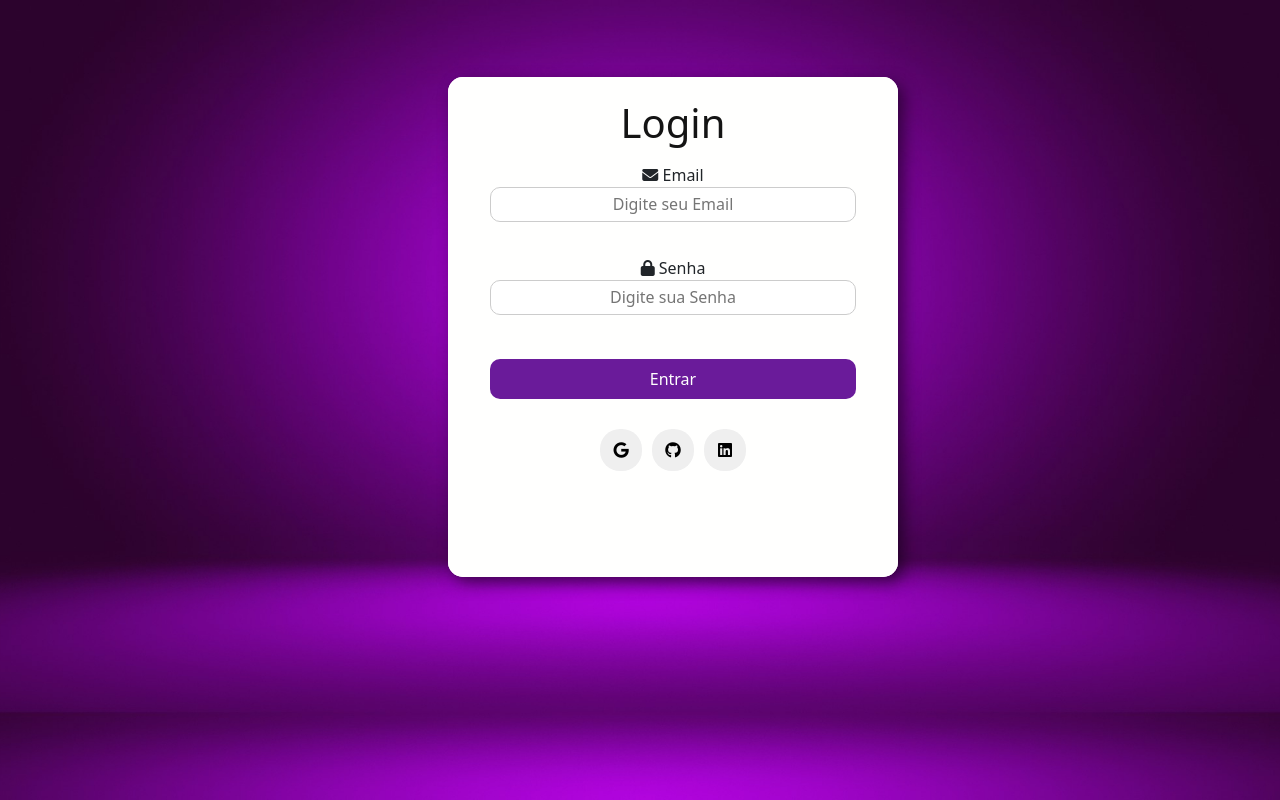
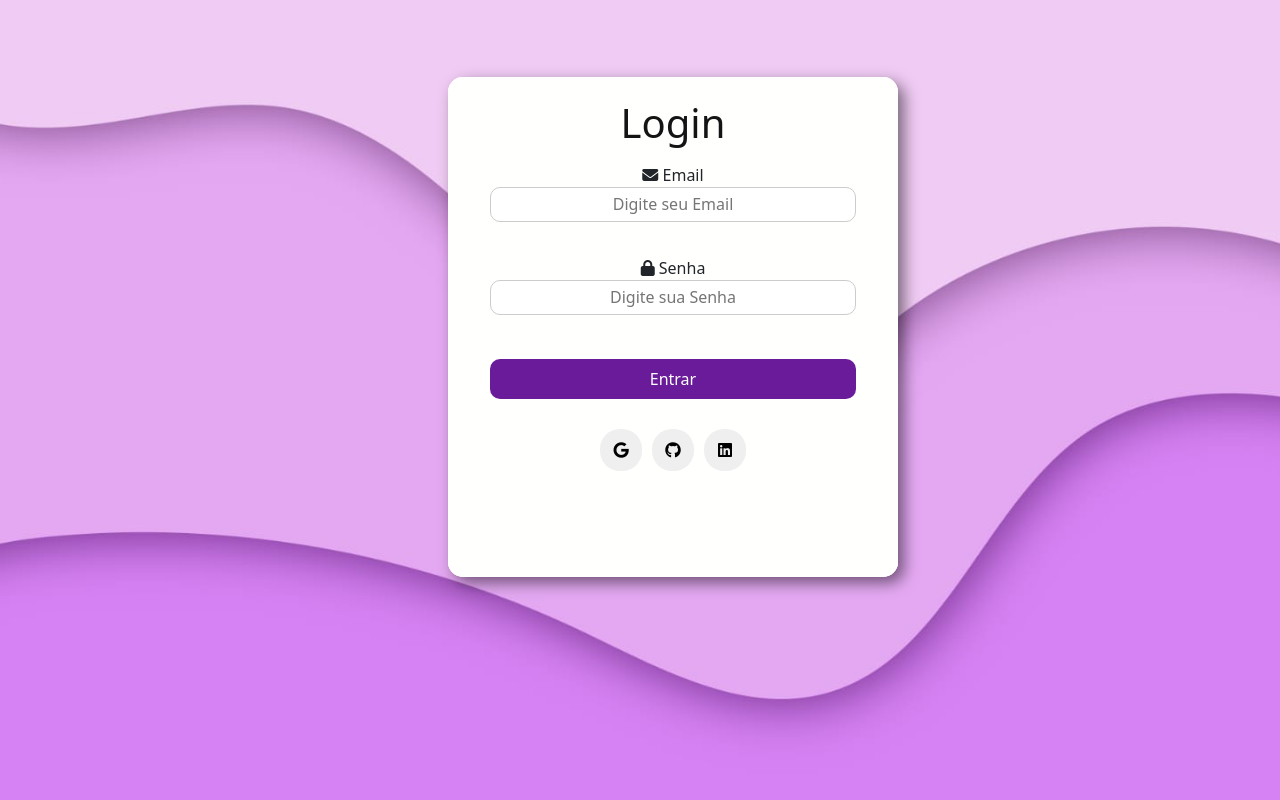
Before and after one commit to arthurf4321/ETC_TCC, a PHP site: page /assets/html/index.html in a window 1280 px wide. Run offline with PHP 8.4, Linux system fonts and the light colour scheme.

Commit message:
Adcionei novas imagens de fundo

```diff
--- a/assets/CSS/cadastro.css
+++ b/assets/CSS/cadastro.css
@@ -1,5 +1,5 @@
 body {
-    background-image: url(../imgs/54481.jpg);
+    background-image: url(../imgs/BackGroud.jpg);
     background-size: cover;
     background-position: center center;
     background-repeat: no-repeat;
--- a/assets/CSS/home.css
+++ b/assets/CSS/home.css
@@ -7,7 +7,7 @@
 html, body {
     height: 100%;
     font-family: 'Source Sans Pro', sans-serif;
-    background-image: url(../imgs/Imagem\ do\ WhatsApp\ de\ 2025-04-25\ à\(s\)\ 18.02.49_e4ff5c27.jpg);
+    background-image: url(../imgs/BackGroud.jpg);
     background-size: cover;
     background-repeat: no-repeat;
     background-position: center;
--- a/assets/CSS/login.css
+++ b/assets/CSS/login.css
@@ -1,5 +1,5 @@
 body {
-    background-image: url(../imgs/54481.jpg);
+    background-image: url(../imgs/BackGroud.jpg);
     background-size: cover;
     background-position: center center;
     background-repeat: no-repeat;
```
Also changed, not shown: assets/imgs/54481.jpg (deleted), assets/imgs/89d3fa2d-c61d-4f7f-acad-e786b6711c13.jpg (deleted), assets/imgs/BackGroud.jpg (added), assets/imgs/Imagem do WhatsApp de 2025-04-25 à(s) 18.02.49_e4ff5c27.jpg (deleted).
